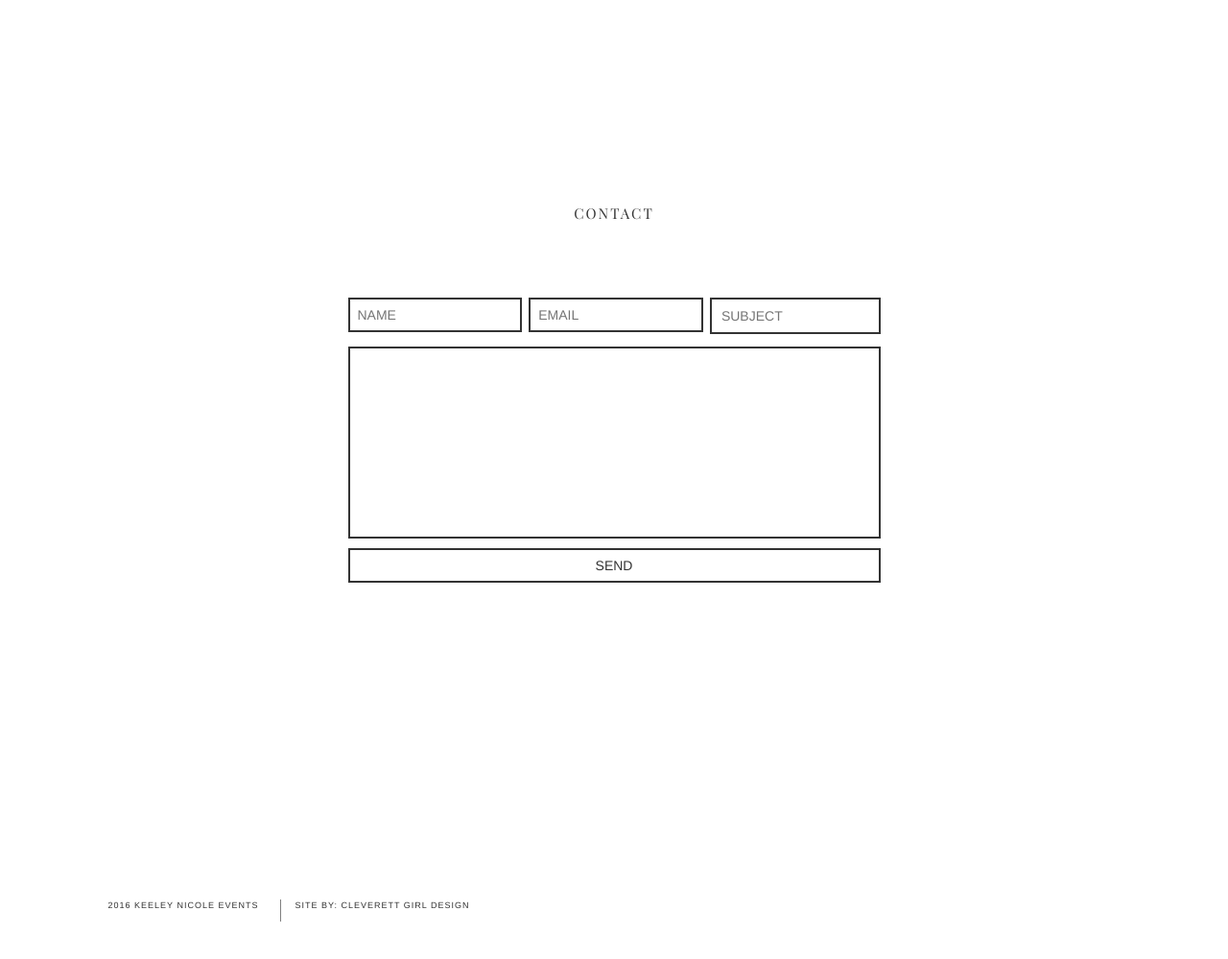
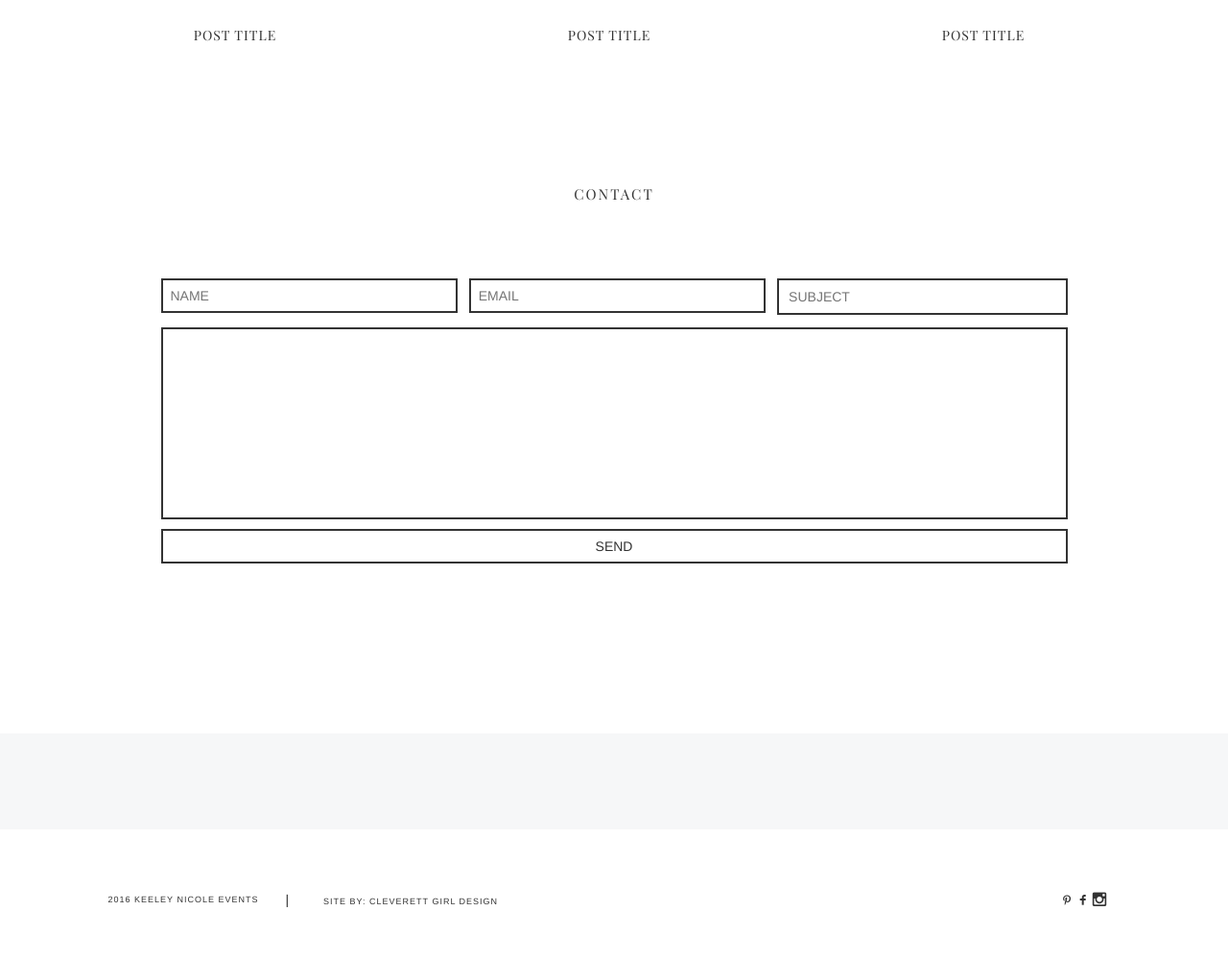
Before and after one commit to cleverettgirl/KeeleyNicole, a PHP site: page / in a window 1280 px wide. Shown: the part 2371-3370 px from the top of the page at 96% size. Before the commit the page ends 3331 px from the top, so only its background shows below. Run offline with PHP 8.4, Linux system fonts and the light colour scheme.

Commit message:
styling changes

```diff
--- a/css/main.css
+++ b/css/main.css
@@ -193,12 +193,13 @@ textarea {
 
 @media only screen and (min-width: 35em) {
     /* Style adjustments for viewports that meet the condition */
-    body{
+b
+border:none;ody{
         max-width:100% !important;
     }
 
     .backsplash {
-        background-image:url('../img/motorcycle.jpg');
+        background-image:url('../img/moto.jpg');
         background-size:cover;
         height:85vh;
         width:96vw;
@@ -217,6 +218,11 @@ textarea {
         transition: top 0.4s, left 0.4s 0.5s !important;
 }*/
 
+    .navbar-default{
+        box-shadow: none;
+        -webkit-box-shadow:none;
+        border:none;
+    }
 
     ul, li {
         text-decoration: none;
@@ -268,7 +274,7 @@ textarea {
     .missionblog{
         font-family:sans-serif;
         color: #6F6D6A;
-        padding-bottom:40px;
+        padding-bottom:70px;
         font-size:12px;
         letter-spacing: 1px;
         text-align: center;
@@ -285,7 +291,7 @@ textarea {
 
     #contact{
         width:100%;
-        height:100%;
+        height:75vh;
         margin-bottom:30px;
         margin-top:30px;
     }
@@ -303,7 +309,7 @@ textarea {
         font-family: 'Playfair Display', serif;
         font-size:15px;
         letter-spacing:2px;
-        padding-top:30px;
+        padding-top:50px;
         padding-bottom:10px;
     }
 
@@ -464,27 +470,38 @@ textarea {
     }
 
 #a{
+    width:350px;
     height:300px;
-    width:300px;
-    margin-right:10px;
 }
 
 #b{
-
-    height:300px;
-    width:300px;
-    margin-right:10px;
+    width:350px;
+    height:350px;
 }
 
 #c{
-    height:300px;
-    width:300px;
-    margin-right:10px;
+    width:350px;
+    height:350px;
 }
+
+
+.posttitle{
+        font-family: 'Playfair Display', serif;
+        letter-spacing: 1px;
+        text-align:center;
+        font-size: 14px;
+        text-transform: uppercase;
+        margin-top:30px;
+/*        padding:20px;*/
+ /*       border:1px solid white;
+*/        display:inline-block;
+width: 350px;
+    }
 
 section.blogreads{
     width:100vw;
-    height:80vh;
+    height:75vh;
+    margin-top:50px;
 }
 
 .wrap {
@@ -638,7 +655,8 @@ span.wpcf7-not-valid-tip {
     }*/
 
     footer{
-        margin-bottom:30px;
+        height:100px;
+        background-color:#f6f7f8;
     }
 
     #foot{
@@ -647,11 +665,61 @@ span.wpcf7-not-valid-tip {
         margin-top:30px;
         text-transform: uppercase;
         letter-spacing: 1px;
+        line-height:100px;
+    }
+    .line{
+        margin-left:-10px;
+        padding-right:30px;
+        font-size:14px;
     }
 
-    .a{
-        border-right:1px solid gray;
+    .social{
+        float:right;
+        font-size:16px !important;
     }
+
+
+    /* fonts */
+    @font-face {
+  font-family: 'icomoon';
+  src:  url('../fonts/icomoon.eot?vadccs');
+  src:  url('../fonts/icomoon.eot?vadccs#iefix') format('embedded-opentype'),
+    url('../fonts/icomoon.ttf?vadccs') format('truetype'),
+    url('../fonts/icomoon.woff?vadccs') format('woff'),
+    url('../fonts/icomoon.svg?vadccs#icomoon') format('svg');
+  font-weight: normal;
+  font-style: normal;
+}
+
+[class^="icon-"], [class*=" icon-"] {
+  /* use !important to prevent issues with browser extensions that change fonts */
+  font-family: 'icomoon' !important;
+  speak: none;
+  font-style: normal;
+  font-weight: normal;
+  font-variant: normal;
+  text-transform: none;
+  line-height: 100px;
+
+  /* Better Font Rendering =========== */
+  -webkit-font-smoothing: antialiased;
+  -moz-osx-font-smoothing: grayscale;
+}
+
+.icon-instagram:before {
+  content: "\e901";
+}
+.icon-social-pinterest:before {
+  content: "\e903";
+}
+.icon-social-facebook:before {
+  content: "\e902";
+}
+.icon-twitter:before {
+  content: "\e900";
+}
+
+
 
     }
 
--- a/home.html
+++ b/home.html
@@ -39,7 +39,7 @@
                 <ul class="row">
                     <li class="col-sm-1 col-sm-offset-3"><a href="#about"> About </a></li>
                     <li class="col-sm-1"><a href="#promise"> Promise </a></li>
-                    <li class="col-sm-2" id="navlogo"></li>
+                    <li class="col-sm-2" id="navlogo"><a href="home.html"></a></li>
                     <li class="col-sm-1"><a href="#contact"> Contact </a></li>
                     <li class="col-sm-1"><a href="#blog"> Blog </a></li>
                 </ul>
@@ -134,12 +134,28 @@
         </div>
     </section>
 
-      <section class="blogreads" id="blog">
+
+    <section class="blogreads" id="blog">
         <div class="container">
             <div class="row">
                 <div class="col-sm-8 col-sm-offset-2">
                     <h4 class="titleblog"><center> On The Blog </center></h4>
                     <p class="missionblog"> romeo take me somewhere we can be alone... i'll be waiting all there's left to do is run</p>
+                </div>
+            </div>
+
+            <div class="row">
+                <div class="col-sm-4">
+                    <img src="img/sparkler.jpg" id="a">
+                    <h4 class="posttitle"><center>Post Title</center></h4>
+                </div>
+                <div class="col-sm-4">
+                    <img src="img/shoes.jpg" id="a">
+                    <h4 class="posttitle"><center>Post Title</center></h4>
+                </div>
+                <div class="col-sm-4">
+                    <img src="img/ring.jpg" id="a">
+                    <h4 class="posttitle"><center>Post Title</center></h4>
                 </div>
             </div>
 
@@ -164,7 +180,7 @@
     <section class="contact" id="contact">
         <div class="container">
             <div class="row">
-                <div class="col-sm-6 col-sm-offset-3">
+                <div class="col-sm-10 col-sm-offset-1">
                     <h4 class="title"><center> Contact </center></h4>
                     <p class="mission">
                     </p>
@@ -247,7 +263,13 @@
                         <p> 2016 Keeley Nicole Events </p>
                     </div>
                     <div class="col-sm-3">
-                        <p> Site by: Cleverett Girl Design </p>
+                        <p><span class="line"> | </span> Site by: Cleverett Girl Design </p>
+                    </div>
+
+                    <div class="col-sm-2 col-sm-offset-4">
+                        <p class="social icon-instagram"></p>
+                        <p class="social icon-social-facebook"></p>
+                        <p class="social icon-social-pinterest"></p>
                     </div>
 
                 </div>
```
Also changed, not shown: fonts/icomoon.ttf (added), fonts/icomoon.woff (added), img/moto.jpg (added), 2 other files.
